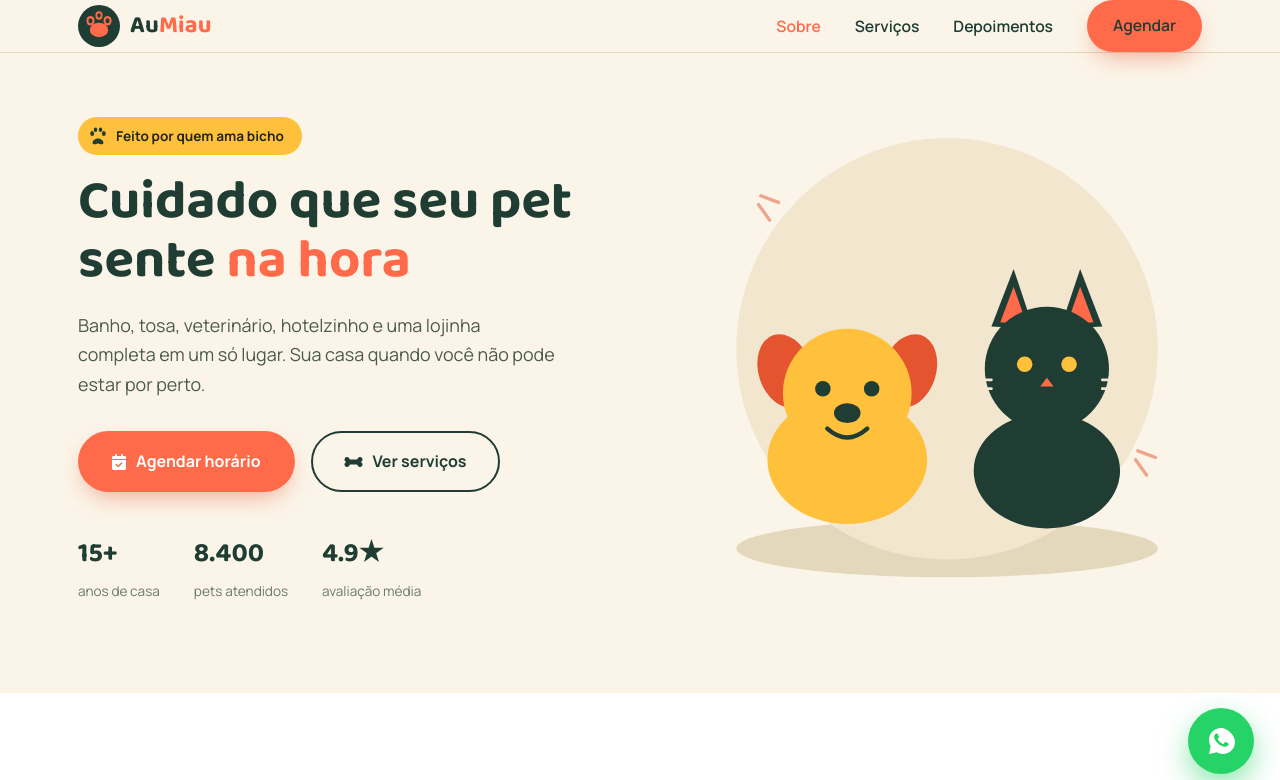
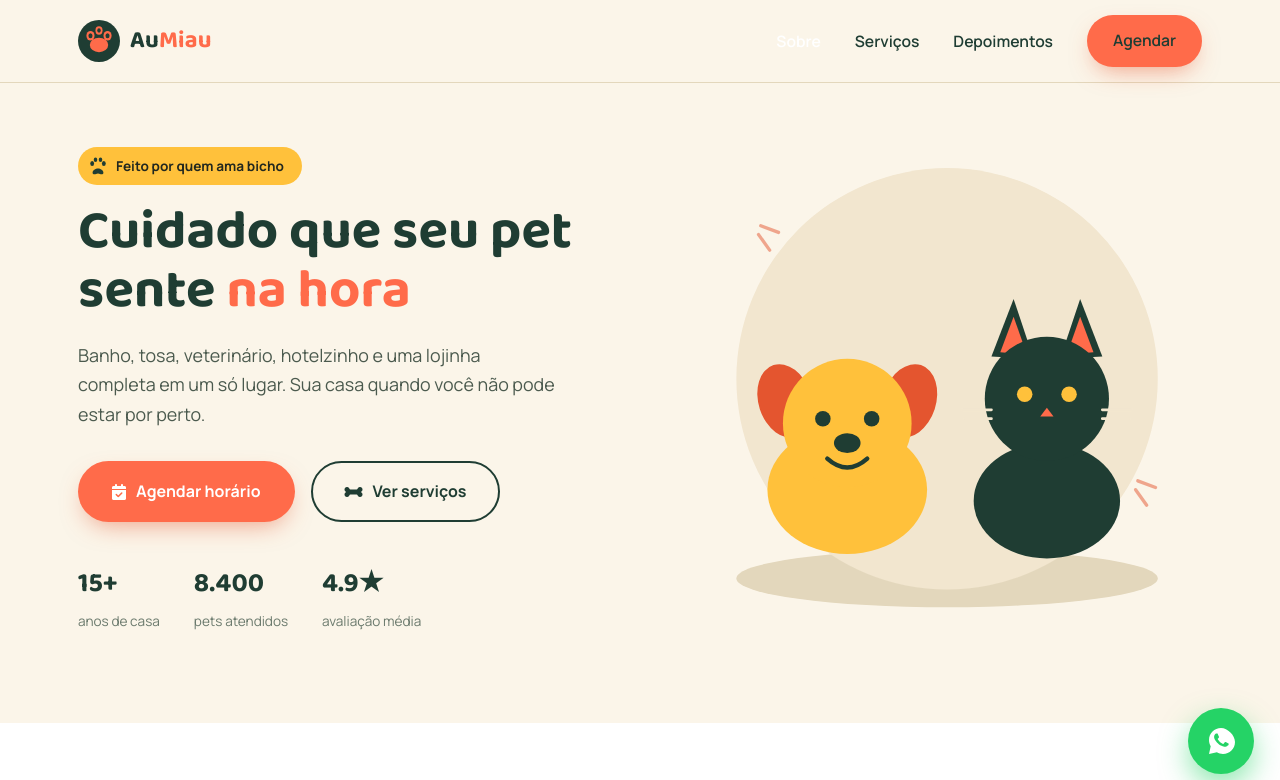
Before and after one commit to fla1331/promo, a plain HTML site: page docs/projeto/pet/index.html in a window 1280 px wide. In both pictures the pointer is over the link 798 px from the left and 25 px from the top of the page. Shown: the top 780 px of the page. Drawn offline with Linux system fonts and the light colour scheme.

Commit message:
Refresh Pet Page

```diff
--- a/docs/projeto/pet/index.html
+++ b/docs/projeto/pet/index.html
@@ -45,7 +45,7 @@
   header{
     position:sticky; top:0; z-index:50; background:rgba(251,245,233,.92);
     backdrop-filter:blur(8px); border-bottom:1px solid var(--line);
-    padding-top:env(safe-area-inset-top,0px);
+    padding:15px 0;
   }
   nav{display:flex; align-items:center; justify-content:space-between; padding:16px 0;}
   .logo{display:flex; align-items:center; gap:10px; text-decoration:none;}
@@ -53,7 +53,7 @@
   .logo-word b{color:var(--coral);}
   .navlinks{display:flex; align-items:center; gap:34px; list-style:none;}
   .navlinks a{text-decoration:none; font-weight:600; color:var(--forest); font-size:.98rem;}
-  .navlinks a:hover{color:var(--coral);}
+  .navlinks a:hover{color:#fff;}
   .burger{display:none; flex-direction:column; gap:5px; background:none; border:none; cursor:pointer; padding:6px;}
   .burger span{width:24px; height:3px; background:var(--forest); border-radius:3px;}
 
```
